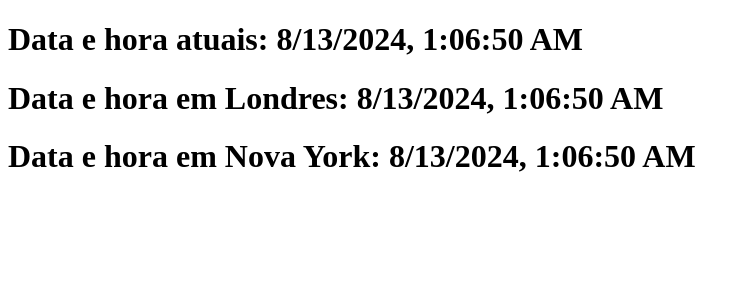
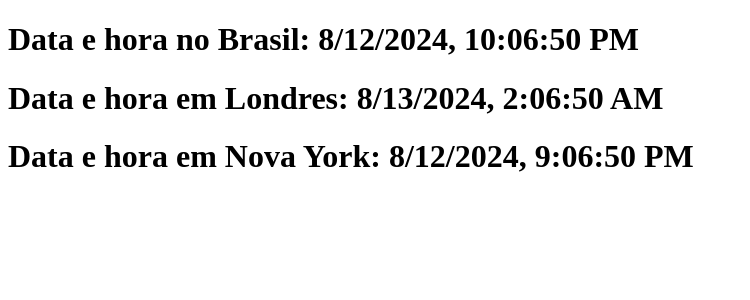
Before and after one commit to oliveiradsmatheus/AulaReact, a React (Create React App) app: page / in a window 1280 px wide. Shown: the top 300 px of the page, without its empty margins (0-750 px from the left). Built offline with nearby package versions, Linux system fonts and the light colour scheme.

Commit message:
Corrigindo o funcionamento do componente data

```diff
--- a/src/App.js
+++ b/src/App.js
@@ -3,9 +3,9 @@ import Data from "./meusComponentes/Data";
 function App() {
   return (
     <div className="App">
-        <Data texto = "Data e hora atuais: " timeZone="-3.00"/>
-        <Data texto = "Data e hora em Londres: " timeZone="+4.00"/>
-        <Data texto = "Data e hora em Nova York: " timeZone="-1.00"/>
+        <Data texto = "Data e hora no Brasil: " timeZone = "-3.00"/>
+        <Data texto = "Data e hora em Londres: " timeZone = "+1.00"/>
+        <Data texto = "Data e hora em Nova York: " timeZone = "-4.00"/>
     </div>
   );
 }
--- a/src/meusComponentes/Data.js
+++ b/src/meusComponentes/Data.js
@@ -5,14 +5,16 @@ export default class Data extends Component{
     constructor (props){
         super(); // Executa o construtor do pai
         this.props = props;
-        this.state = {dataAtual: new Date().toLocaleString()}
+        this.state = {dataAtual: new Date().toLocaleString()};
     }
 
     pegaDataDe(timeZone){
         const dataAtual = new Date();
-        let timeZoneFromDB = Number.parseInt(timeZone);
+        let timeZoneFromDB = parseInt(timeZone);
         let diferencaTempo = timeZoneFromDB * 60 + dataAtual.getTimezoneOffset();
-        return Date(dataAtual.getTime() + diferencaTempo * 60 * 1000)
+        let milisegundos = parseInt(dataAtual.getTime() + (diferencaTempo * 60 * 1000));
+        const data = new Date(milisegundos);
+        return data;
     }
 
     // Fase de montagem
@@ -26,7 +28,9 @@ export default class Data extends Component{
     componentDidUpdate(){
         console.log("O componente foi atualizado.");
         setTimeout(()=>{
-            this.setState({dataAtual: new Date().toLocaleString()});
+            this.setState({
+                dataAtual: this.pegaDataDe(this.props.timeZone).toLocaleString()
+            });
         },1000);
     }
 
```
